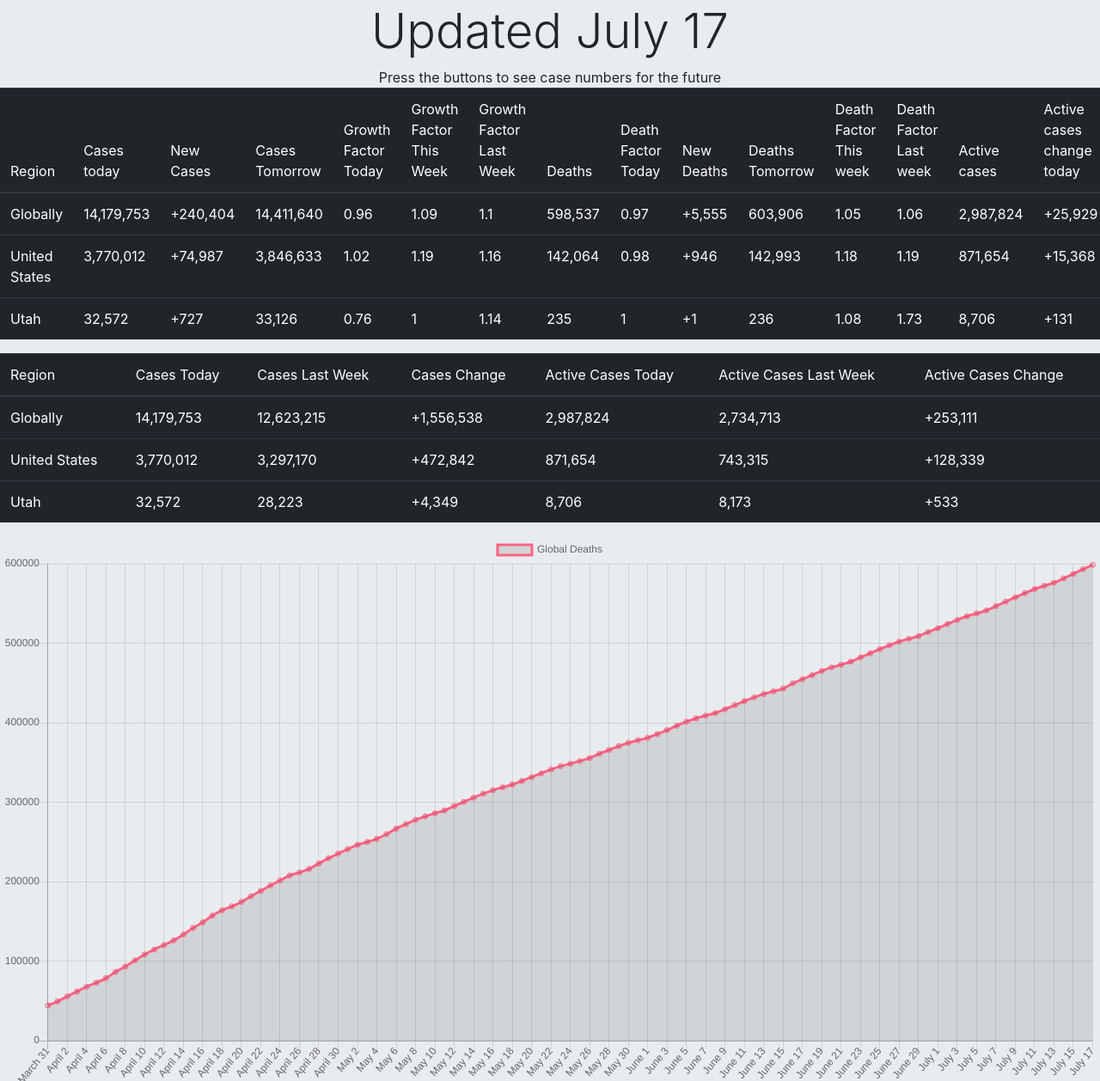
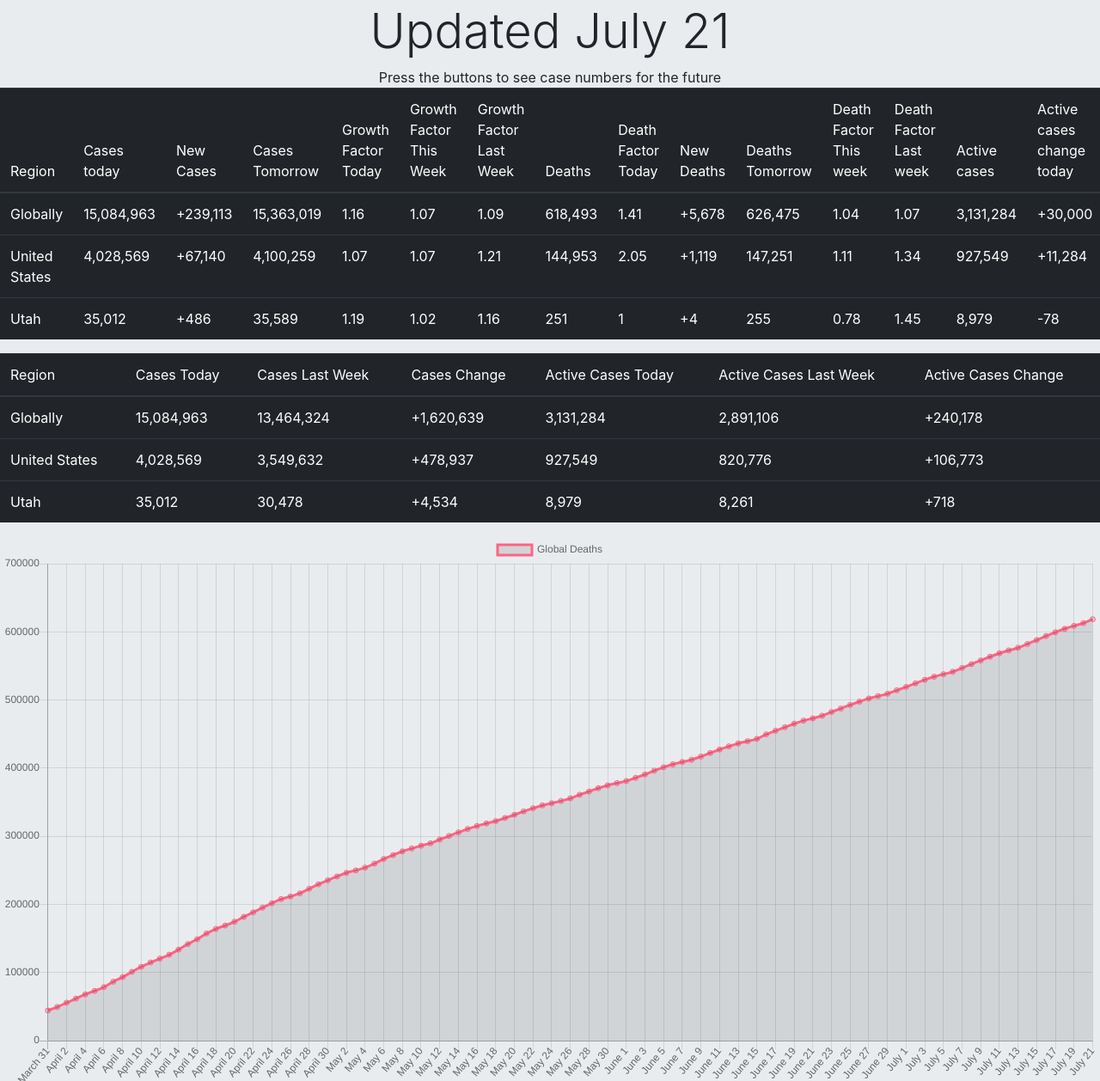
Before and after one commit to lrdkelvin/pandemic, a website: page public/index.html in a window 1280 px wide. Shown: the part 288-1546 px from the top of the page at 86% size. Drawn offline with nearby package versions, Linux system fonts and the light colour scheme; animation ran at ten frames a second.

Commit message:
July 21 update

```diff
--- a/public/assets/javascript/javascript.js
+++ b/public/assets/javascript/javascript.js
@@ -22,7 +22,7 @@ utahcountycasebank = {
 };
 
 function createObjects() {
-  for (var i = 0; i < 178; i++) {
+  for (var i = 0; i < 182; i++) {
     if (i < 10) {
       var date = "jan" + (22 + i);
       dates.push(date);
@@ -66,7 +66,6 @@ function createObjects() {
   }
 }
 
-
 createObjects();
 dates.forEach((key, idx) => (globalcasebank[key] = globalstuffs[idx]));
 dates.forEach((key, idx) => (globaldeathbank[key] = deathsStuffs[idx]));
@@ -106,6 +105,14 @@ var gcaserankavg = [];
 var uscaserankavg = [];
 var utahcaserankavg = [];
 
+console.log("global case bank");
+console.log("-----------");
+console.log(globalcasebank);
+console.log("global death bank" + globaldeathbank);
+console.log("us case bank" + uscasebank);
+console.log("us death bank" + usdeathbank);
+console.log("utah case bank" + utahcasebank);
+console.log("utah death bank" + utahdeathbank);
 for (var x = 0; x<(gcaserank.length - 62); x++) {
   var average = (gcaserank[x+56] +
   gcaserank[x+57] +
@@ -1068,56 +1075,56 @@ var utahcountyactivecases = {
   may30: utahcountycasebank.may30 - utahcountyrecovered.may30,
 };
 
-          var twodaysago = uscasebank.jul15;
-var twodaysagoglobal = globalcasebank.jul15;
-      var deathstwo = globaldeathbank.jul15;
-        var usdeathstwo = usdeathbank.jul15;
-    var utahdeathstwo = utahdeathbank.jul15;
-    var utahtwodaysago = utahcasebank.jul15;
-
-              var utahyesterday = utahcasebank.jul16;
-       var utahdeathsyesterday = utahdeathbank.jul16;
-           var usdeathsyesterday = usdeathbank.jul16;
-         var deathsyesterday = globaldeathbank.jul16;
-           var yesterdaytotal = globalcasebank.jul16;
-                    var yesterday = uscasebank.jul16;
-      var gactivecasesyesterday = gactivecases.jul16;
-    var usactivecasesyesterday = usactivecases.jul16;
-var utahactivecasesyesterday = utahactivecases.jul16;
-
-       var utahdeathstoday = utahdeathbank.jul17;
-              var utahtoday = utahcasebank.jul17;
-           var usdeathstoday = usdeathbank.jul17;
-         var deathstoday = globaldeathbank.jul17;
-           var todaytotal = globalcasebank.jul17;
-                    var today = uscasebank.jul17;
-var utahactivecasestoday = utahactivecases.jul17;
-    var usactivecasestoday = usactivecases.jul17;
-      var gactivecasestoday = gactivecases.jul17;
-
-        var gcasesoneweekago = globalcasebank.jul10;
-     var utahdeathsoneweekago = utahdeathbank.jul10;
-           var uscasesoneweekago = uscasebank.jul10;
-       var utahcasesoneweekago = utahcasebank.jul10;
-      var gdeathsoneweekago = globaldeathbank.jul10;
-         var usdeathsoneweekago = usdeathbank.jul10;
-var utahactivecaseslastweek = utahactivecases.jul10;
-    var usactivecaseslastweek = usactivecases.jul10;
-      var gactivecaseslastweek = gactivecases.jul10;
-
-   var gcasestwoweeksago = globalcasebank.jul03;
-    var usdeathstwoweeksago = usdeathbank.jul03;
-  var utahcasestwoweeksago = utahcasebank.jul03;
- var gdeathstwoweeksago = globaldeathbank.jul03;
-      var uscasestwoweeksago = uscasebank.jul03;
-var utahdeathstwoweeksago = utahdeathbank.jul03;
-
-      var uscasesthreeweeksago = uscasebank.jun26;
-  var gdeathsthreeweekago = globaldeathbank.jun26;
-  var utahcasesthreeweeksago = utahcasebank.jun26;
-    var usdeathsthreeweeksago = usdeathbank.jun26;
-var utahdeathsthreeweeksago = utahdeathbank.jun26;
-   var gcasesthreeweeksago = globalcasebank.jun26;
+          var twodaysago = uscasebank.jul19;
+var twodaysagoglobal = globalcasebank.jul19;
+      var deathstwo = globaldeathbank.jul19;
+        var usdeathstwo = usdeathbank.jul19;
+    var utahdeathstwo = utahdeathbank.jul19;
+    var utahtwodaysago = utahcasebank.jul19;
+
+              var utahyesterday = utahcasebank.jul20;
+       var utahdeathsyesterday = utahdeathbank.jul20;
+           var usdeathsyesterday = usdeathbank.jul20;
+         var deathsyesterday = globaldeathbank.jul20;
+           var yesterdaytotal = globalcasebank.jul20;
+                    var yesterday = uscasebank.jul20;
+      var gactivecasesyesterday = gactivecases.jul20;
+    var usactivecasesyesterday = usactivecases.jul20;
+var utahactivecasesyesterday = utahactivecases.jul20;
+
+       var utahdeathstoday = utahdeathbank.jul21;
+              var utahtoday = utahcasebank.jul21;
+           var usdeathstoday = usdeathbank.jul21;
+         var deathstoday = globaldeathbank.jul21;
+           var todaytotal = globalcasebank.jul21;
+                    var today = uscasebank.jul21;
+var utahactivecasestoday = utahactivecases.jul21;
+    var usactivecasestoday = usactivecases.jul21;
+      var gactivecasestoday = gactivecases.jul21;
+
+        var gcasesoneweekago = globalcasebank.jul14;
+     var utahdeathsoneweekago = utahdeathbank.jul14;
+           var uscasesoneweekago = uscasebank.jul14;
+       var utahcasesoneweekago = utahcasebank.jul14;
+      var gdeathsoneweekago = globaldeathbank.jul14;
+         var usdeathsoneweekago = usdeathbank.jul14;
+var utahactivecaseslastweek = utahactivecases.jul14;
+    var usactivecaseslastweek = usactivecases.jul14;
+      var gactivecaseslastweek = gactivecases.jul14;
+
+   var gcasestwoweeksago = globalcasebank.jul07;
+    var usdeathstwoweeksago = usdeathbank.jul07;
+  var utahcasestwoweeksago = utahcasebank.jul07;
+ var gdeathstwoweeksago = globaldeathbank.jul07;
+      var uscasestwoweeksago = uscasebank.jul07;
+var utahdeathstwoweeksago = utahdeathbank.jul07;
+
+      var uscasesthreeweeksago = uscasebank.jun30;
+  var gdeathsthreeweekago = globaldeathbank.jun30;
+  var utahcasesthreeweeksago = utahcasebank.jun30;
+    var usdeathsthreeweeksago = usdeathbank.jun30;
+var utahdeathsthreeweeksago = utahdeathbank.jun30;
+   var gcasesthreeweeksago = globalcasebank.jun30;
 
 var glastweekchange = todaytotal - gcasesoneweekago;
 var uslastweekchange = today - uscasesoneweekago;
@@ -1232,7 +1239,11 @@ var dataLabelsBig = [
   "July 14",
   "July 15",
   "July 16",
-  "July 17"
+  "July 17",
+  "July 18",
+  "July 19",
+  "July 20",
+  "July 21"
 ];
 var dateLabels = [
   "March 25",
@@ -1335,7 +1346,11 @@ var dateLabels = [
   "June 30",
   "July 1",
   "July 2",
-  "July 3"
+  "July 3",
+  "July 4",
+  "July 5",
+  "July 6",
+  "July 7"
 ];
 var ctx = document.getElementById("myChart").getContext("2d");
 var stackedLine = new Chart(ctx, {
@@ -3214,6 +3229,10 @@ var uschart = new Chart(ctx7, {
           gcaserank[162],
           gcaserank[163],
           gcaserank[164],
+          gcaserank[165],
+          gcaserank[166],
+          gcaserank[167],
+          gcaserank[168],
 
         ],
       },
@@ -3354,7 +3373,11 @@ var uschart = new Chart(ctx8, {
           uscaserank[161],
           uscaserank[162],
           uscaserank[163],
-          uscaserank[164]
+          uscaserank[164],
+          uscaserank[165],
+          uscaserank[166],
+          uscaserank[167],
+          uscaserank[168]
 
         ],
       },
@@ -3498,6 +3521,10 @@ var utahchart = new Chart(ctx9, {
           utahcaserank[162],
           utahcaserank[163],
           utahcaserank[164],
+          utahcaserank[165],
+          utahcaserank[166],
+          utahcaserank[167],
+          utahcaserank[168],
 
         ],
       },
--- a/public/index.html
+++ b/public/index.html
@@ -27,12 +27,11 @@
 
 
 </head>
-
 <body>
   <header class="display-4 jumbotron jumbotron-fluid primary1 text-center"> Welcome to Pandemic Predictor!</header>
   <div class="jumbotron jumbotron-fluid">
 
-    <h1 class="display-4 text-center">Updated July 17</h1>
+    <h1 class="display-4 text-center">Updated July 21</h1>
 
     <div class="text-center">
       Press the buttons to see case numbers for the future
```
Also changed, not shown: public/assets/javascript/scraped.js.
